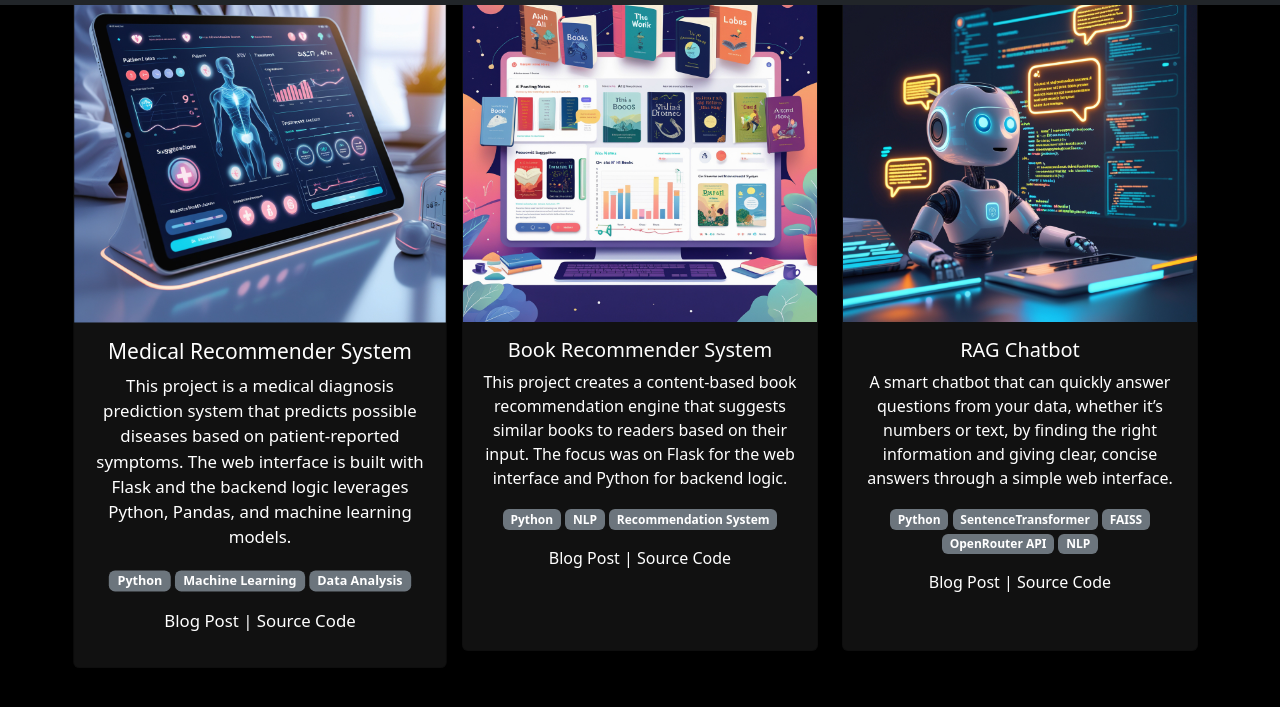
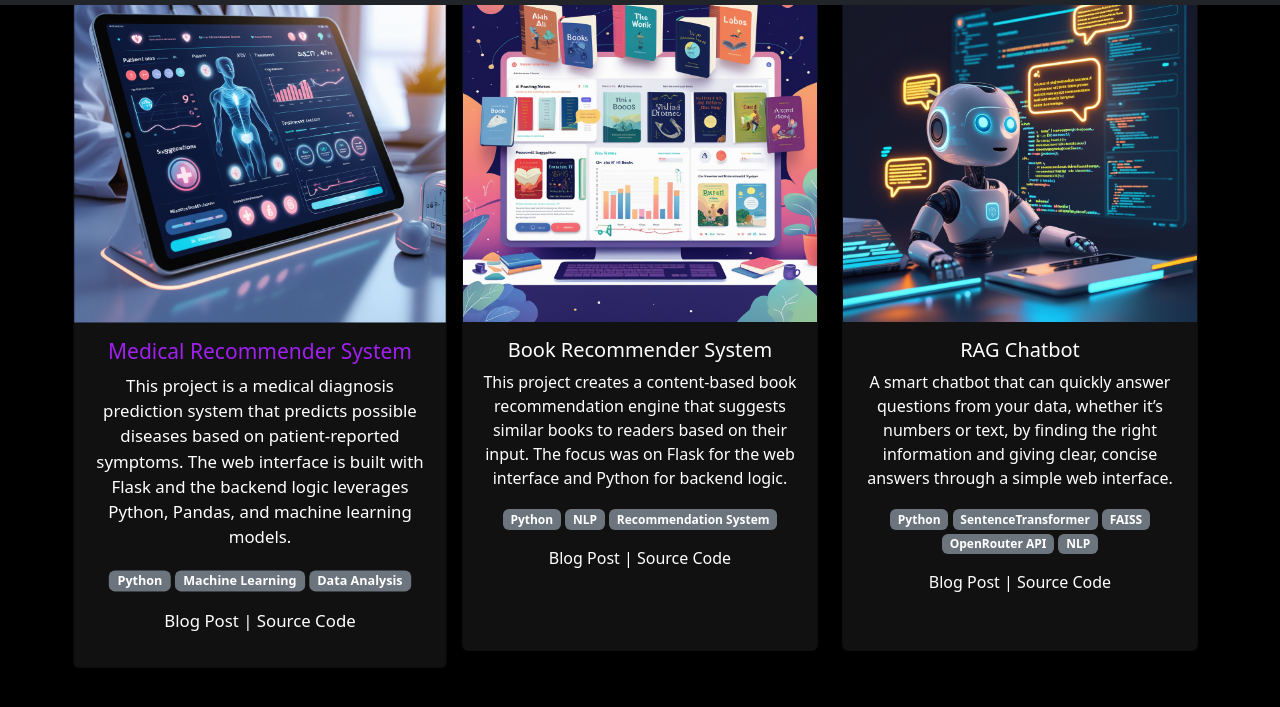
Before and after one commit to MariskaMascarenhas/mariska_portfolio1, a plain HTML site: page index.html in a window 1280 px wide. In both pictures the pointer is over the element "Medical Recommender System". Shown: the part 816-1523 px from the top of the page. Drawn offline with nearby package versions, Linux system fonts and the light colour scheme.

Commit message:
Update index.html

```diff
--- a/index.html
+++ b/index.html
@@ -72,6 +72,14 @@
       cursor: pointer;
     }
 
+    /* Project Title Hover Effect */
+    .card-title {
+      transition: color 0.3s ease;
+    }
+    .card-title:hover {
+      color: #a020f0; /* Purple */
+    }
+
     /* Skills Cards */
     .skills-card {
       transition: transform 0.2s ease, box-shadow 0.2s ease, background-color 0.2s ease;
@@ -93,6 +101,11 @@
     .footer-social a { color: #fff; font-weight: bold; display: flex; align-items: center; gap: 8px; font-size: 1rem; text-decoration: none; transition: color 0.3s ease; }
     .footer-social a img { width: 25px; height: 25px; }
     .footer-social a:hover { color: #1E90FF; }
+
+    /* Resume hover */
+    .resume-link:hover {
+      color: #0d6efd !important;
+    }
 
   </style>
 </head>
@@ -128,7 +141,6 @@
         <p>I have built hands-on projects to strengthen my expertise in AI applications, SQL, and data-driven solutions, and I am eager to contribute to initiatives that create real-world impact. I am passionate about continuous learning and developing technology that delivers meaningful outcomes.</p>
         <div class="tagline">“Turning data into actionable insights.”</div>
       </div>
-
     </section>
 
     <!-- Projects Section -->
@@ -267,14 +279,7 @@
             <img src="https://img.icons8.com/ios-filled/30/ffffff/resume.png" alt="Resume Icon" class="me-2" style="width:30px;height:30px;">
             <a href="./resume/Mariska_resume.pdf" download class="fw-bold fs-4 text-white text-decoration-none resume-link">Resume</a>
           </div>
-
-          <style>
-            .resume-link:hover {
-            color: #0d6efd !important; /* Bootstrap primary blue */
-          }
-          </style>
-
-
+        </div>
 
         <form action="https://formspree.io/f/mvgblqbz" method="POST" class="mt-4">
           <div class="row justify-content-center g-3">
```
